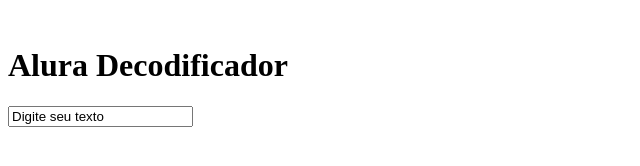
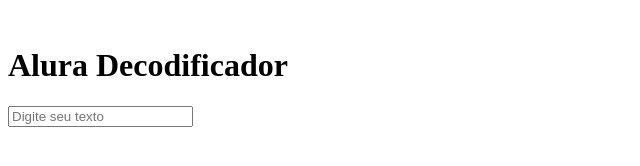
Before and after one commit to leoboy82/decodificador, a plain HTML site: page index.html in a window 1280 px wide. Shown: the full height of the page, 0-640 px from the left. Drawn offline with Linux system fonts and the light colour scheme.

Commit message:
adicionando o placeholder no input

```diff
--- a/index.html
+++ b/index.html
@@ -12,6 +12,6 @@
     </header>
     <h1>Alura Decodificador</h1>
     <label for="texto"></label>
-    <input type="text" id="texto" value="Digite seu texto" name="Digite seu texto" placeholder="">
+    <input type="text" id="texto" placeholder="Digite seu texto">
 </body>
 </html>
```
